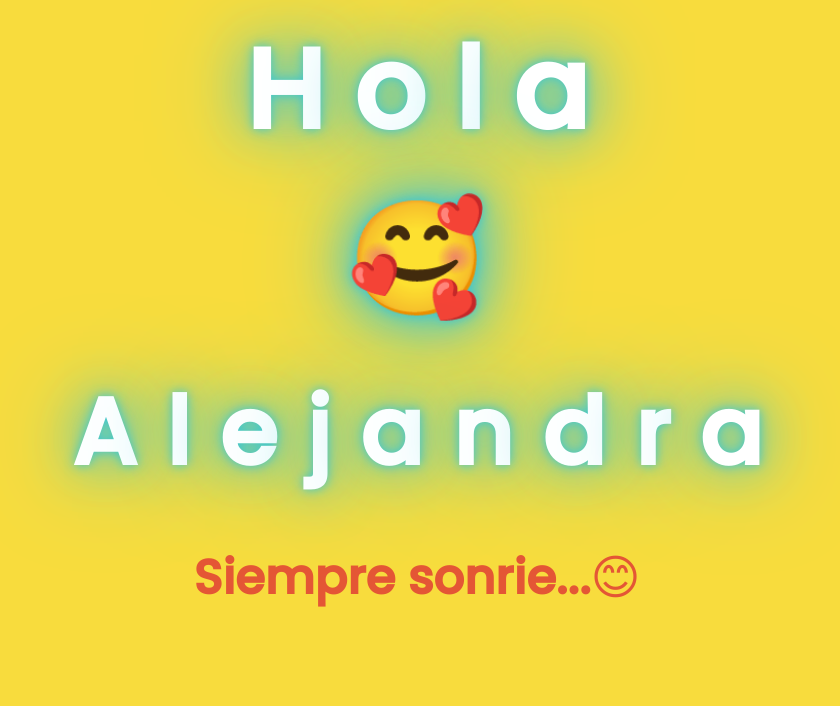
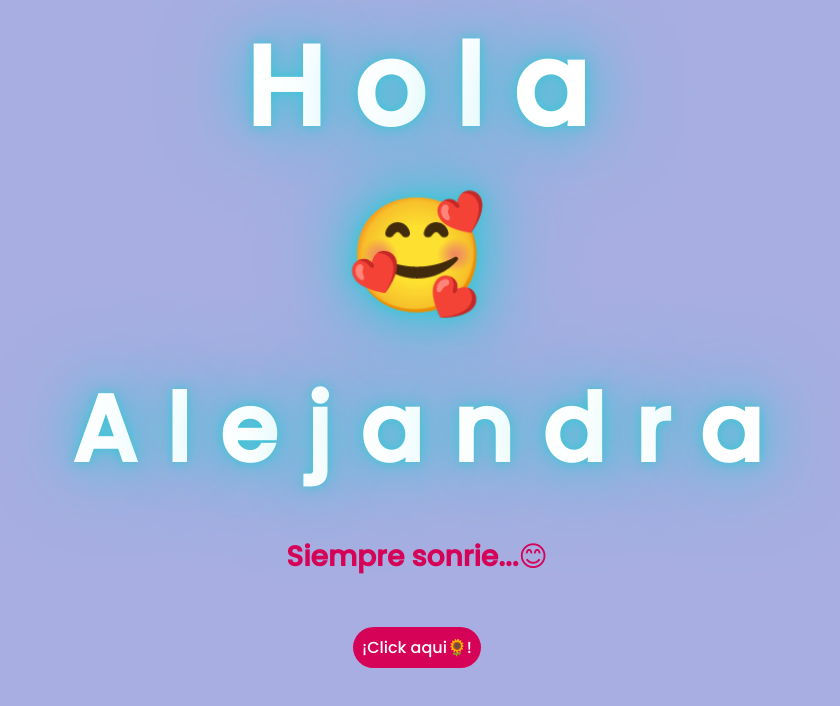
Before and after one commit to juanAriel/ale, a plain HTML site: page index.html in a window 1280 px wide. Shown: the whole page, without its empty margins (231-1071 px from the left). Drawn offline with Linux system fonts and the light colour scheme.

Commit message:
boton y cambio de nombre

```diff
--- a/css/style.css
+++ b/css/style.css
@@ -10,7 +10,7 @@ body{
     flex-direction: column;
     align-items: center;
     justify-content: center;
-    background-color: #f7d61bd8;
+    background-color: #636dca8d;
     padding-top: -30;
 }
 
@@ -60,7 +60,7 @@ body{
 .description{
     font-size: 1.5rem;
     margin-bottom: 20px;
-    color: #e45635;
+    color: #d60257;
 }
 
 .button a{
--- a/index.html
+++ b/index.html
@@ -31,7 +31,12 @@
         <small>a</small>
     </div>
     <div class="description">
-        <h1>Siempre sonrie...😊</h1>
+        <h3>Siempre sonrie...😊</h3>
+    </div>
+    <div class="button">
+        <button class="botones">
+            <a href="flower.html" style="color: #fff;">¡Click aqui🌻!</a>
+        </button>
     </div>
 </body>
 </html>
```
